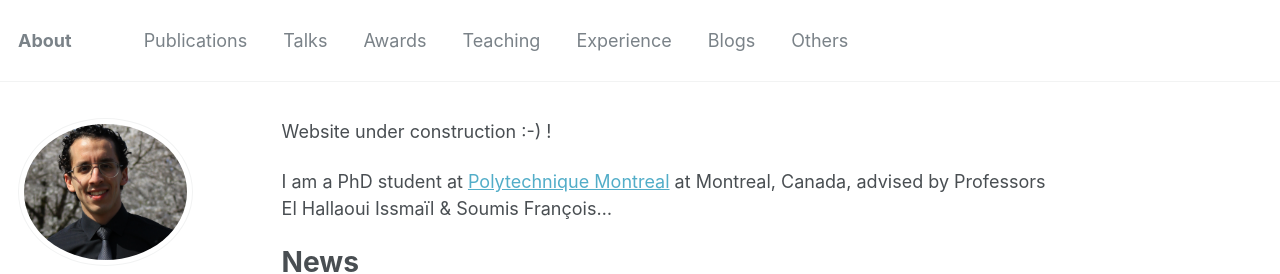
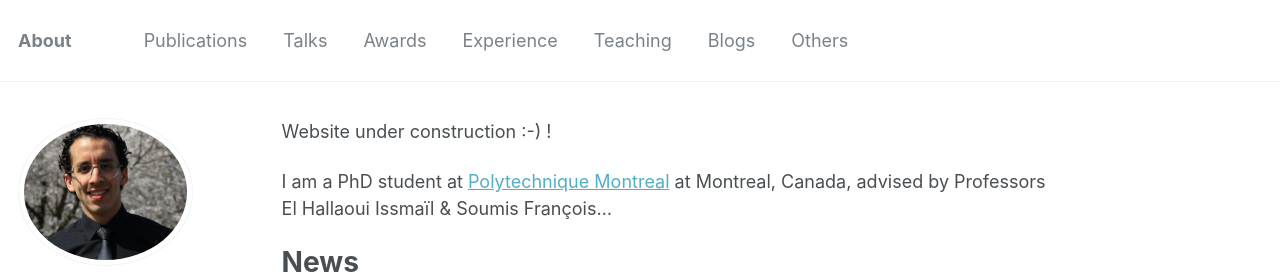
Before and after one commit to RqbMedi/rqbmedi.github.io, a Jekyll site: the page built from _pages/about.md, in a window 1280 px wide. Shown: the top 274 px of the page. Built offline with Jekyll 4.4.1, drawn with Linux system fonts in a browser that asks for light colours; some web fonts are replaced; part of the change alters nothing that is shown.

```diff
--- a/_data/navigation.yml
+++ b/_data/navigation.yml
@@ -9,11 +9,11 @@ main:
   - title: "Awards"
     url: /awards/
 
+  - title: "Experience"
+    url: /others/
+
   - title: "Teaching"
     url: /teaching/
-
-  - title: "Experience"
-    url: /others/
 
   - title: "Blogs"
     url: /portfolio/
```
